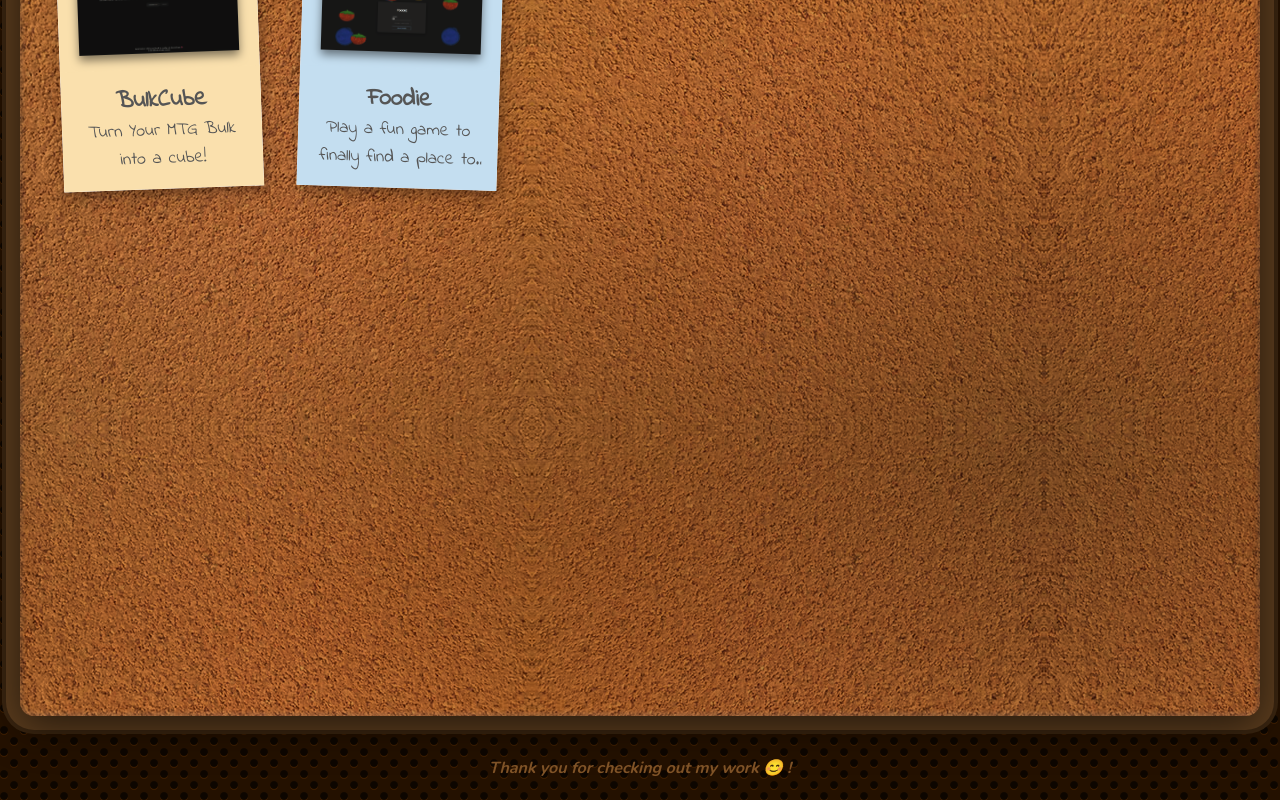
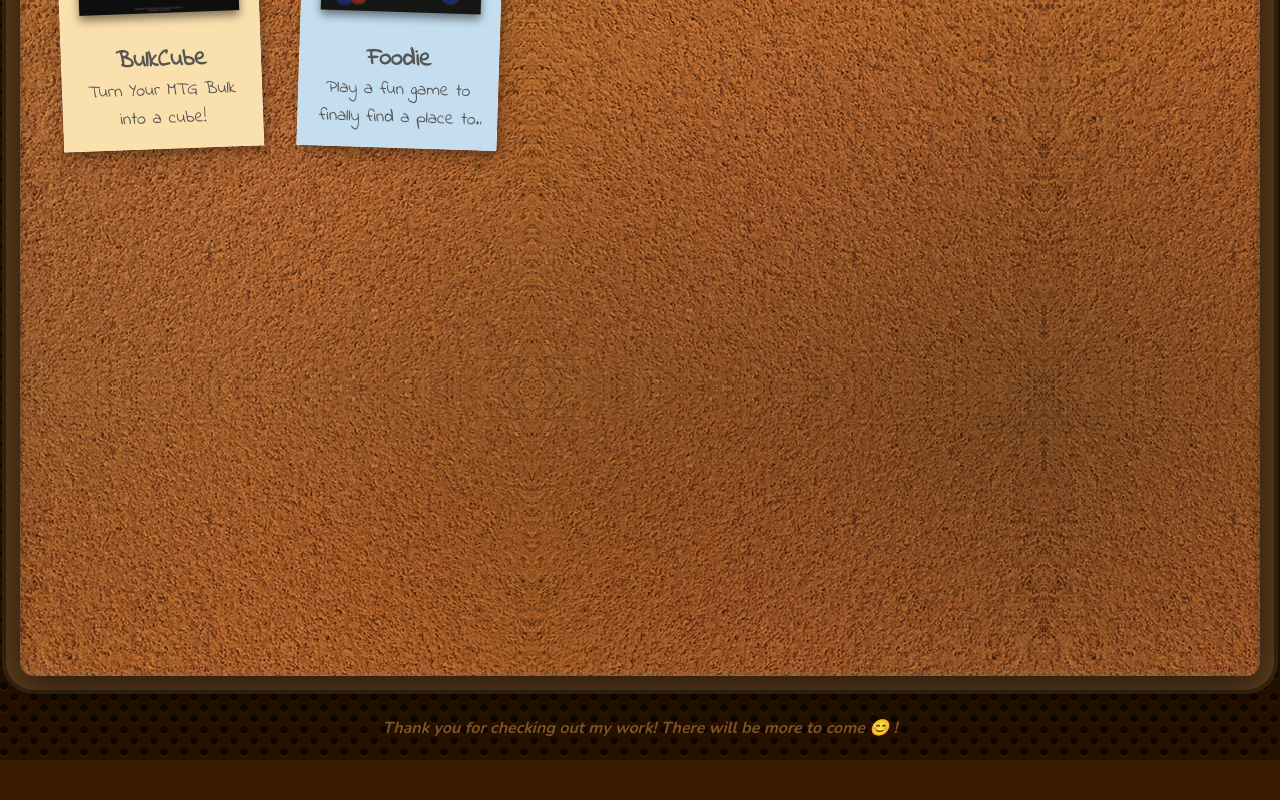
Before and after one commit to DavidASauro/TheIndex, a Next.js app: page / in a window 1280 px wide. Shown: the part 352-1152 px from the top of the page. After the commit the page ends 1112 px from the top, so only its background shows below. Built offline with nearby package versions, Linux system fonts and the light colour scheme.

Commit message:
fixed gaping issues

```diff
--- a/app/layout.tsx
+++ b/app/layout.tsx
@@ -52,7 +52,7 @@ export default function RootLayout({
   return (
     <html lang="en">
       <body
-        className={`${geistSans.variable} ${geistMono.variable} ${fraunces.variable} ${nunito.variable} ${indieFlower.variable} flex flex-col antialiased `}
+        className={`${geistSans.variable} ${geistMono.variable} ${fraunces.variable} ${nunito.variable} ${indieFlower.variable} flex flex-col antialiased`}
         style={{
           backgroundColor: "#3b1c00",
           backgroundImage: `url("/bg-texture.png")`,
@@ -63,7 +63,7 @@ export default function RootLayout({
       >
         <main className="flex-1">{children}</main>
         <footer className="text-center mb-5 mt-10 font-nunito text-[#805428] italic font-bold">
-          Thank you for checking out my work 😊 !
+          Thank you for checking out my work! There will be more to come 😊 !
         </footer>
       </body>
     </html>
--- a/app/page.tsx
+++ b/app/page.tsx
@@ -3,7 +3,7 @@ import { Card } from "@/components/ui/card";
 
 const Page = () => {
   return (
-    <div className="w-full mx-auto flex flex-col gap-20 px-5">
+    <div className="w-full mx-auto flex flex-col gap-10 px-5">
       <div className="text-center mt-10 flex flex-col gap-5">
         <h1 className="text-7xl  lg:text-8xl text-[#805428] font-fraunces font-semibold italic [text-shadow:3px_2px_3px_#3E2723] tracking-wide">
           {`David's Pinboard`}
```
